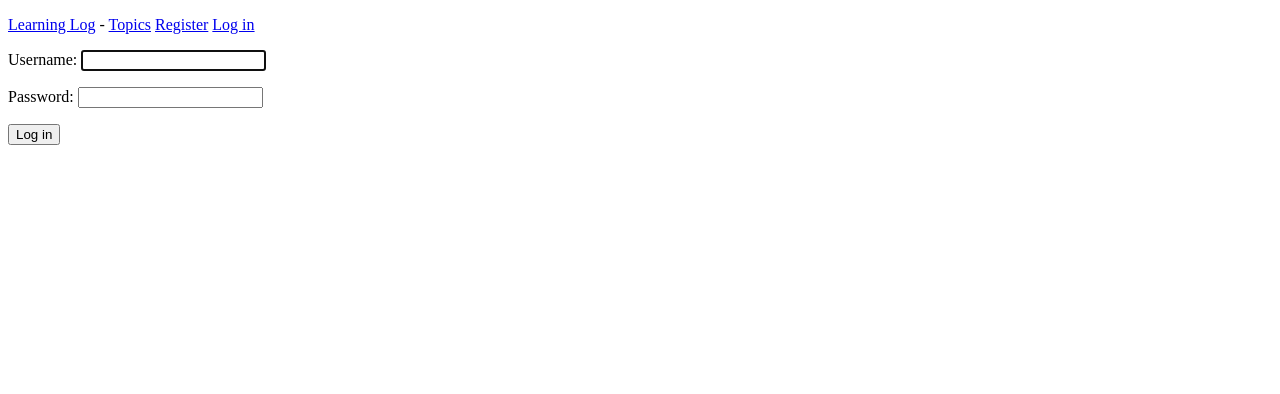
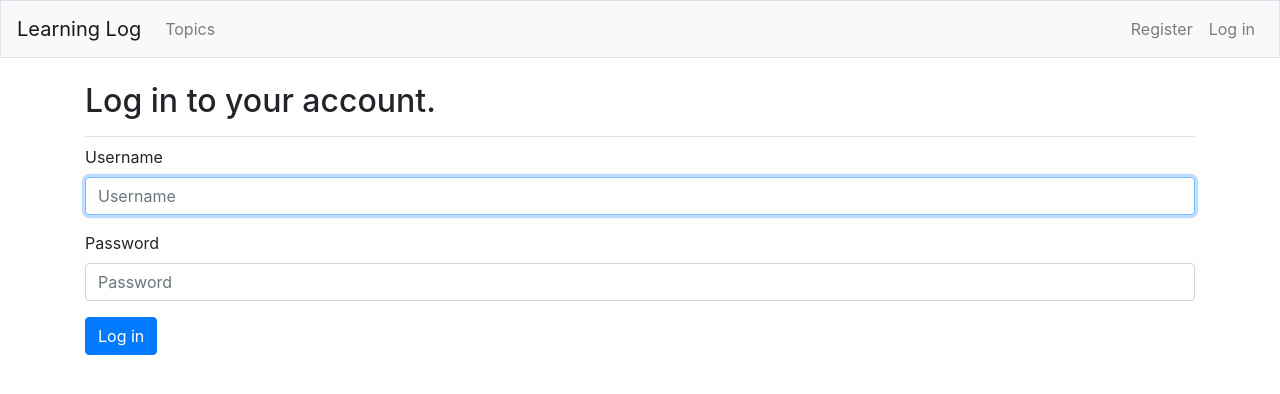
Before and after one commit to Volume999/Learning_Log, a Django app: page /users/login/ in a window 1280 px wide. Shown: the top 394 px of the page. Run offline with Django 4.2, Linux system fonts and the light colour scheme; some libraries are stand-ins or nearby versions.

Commit message:
Add User Functionality

```diff
--- a/learning_logs/templates/learning_logs/base.html
+++ b/learning_logs/templates/learning_logs/base.html
@@ -1,22 +1,53 @@
+{% load bootstrap4 %}
 <!DOCTYPE html>
 <html lang="en">
 <head>
     <meta charset="UTF-8">
-    <title>Title</title>
+    <meta name="viewport" content="width=device-width, initial-scale=1,
+ shrink-to-fit=no">
+    <title>Learning Log</title>
+    {% bootstrap_css %}
+    {% bootstrap_javascript jquery='full' %}
 </head>
 <body>
-<p>
-    <a href="{% url 'learning_logs:index' %}">Learning Log</a> -
-    <a href="{% url 'learning_logs:topics' %}">Topics</a>
-    {% if user.is_authenticated %}
-        Hello, {{ user.username }}
-        <a href="{% url 'users:logout' %}">Log Out</a>
-    {% else %}
-        <a href="{% url 'users:register' %}">Register</a>
-        <a href="{% url 'users:login' %}">Log in </a>
-    {% endif %}
-
-</p>
-{% block content %} {% endblock content %}
+<nav class="navbar navbar-expand-md navbar-light bg-light mb-4 border">
+    <a class="navbar-brand" href="{% url 'learning_logs:index' %}">
+        Learning Log</a>
+    <button class="navbar-toggler" type="button" data-toggle="collapse"
+            data-target="#navbarCollapse" aria-controls="navbarCollapse"
+            aria-expanded="false" aria-label="Toggle navigation">
+        <span class="navbar-toggler-icon"></span></button>
+    <div class="collapse navbar-collapse" id="navbarCollapse">
+        <ul class="navbar-nav mr-auto">
+            <li class="nav-item">
+                <a class="nav-link" href="{% url 'learning_logs:topics' %}">
+                    Topics</a></li>
+        </ul>
+        <ul class="navbar-nav ml-auto">
+            {% if user.is_authenticated %}
+                <li class="nav-item">
+                    <span class="navbar-text" }>Hello, {{ user.username }}.</span>
+                </li>
+                <li class="nav-item">
+                    <a class="nav-link" href="{% url 'users:logout' %}">Log out</a>
+                </li>
+            {% else %}
+                <li class="nav-item">
+                    <a class="nav-link" href="{% url 'users:register' %}">Register</a>
+                </li>
+                <li class="nav-item">
+                    <a class="nav-link" href="{% url 'users:login' %}">Log in</a></li>
+            {% endif %}
+        </ul>
+    </div>
+</nav>
+<main role="main" class="container">
+    <div class="pb-2 mb-2 border-bottom">
+        {% block page_header %}{% endblock page_header %}
+    </div>
+    <div>
+        {% block content %}{% endblock content %}
+    </div>
+</main>
 </body>
 </html>
--- /dev/null
+++ b/runtime.txt
@@ -0,0 +1 @@
+python-3.9.13
--- a/users/templates/registration/login.html
+++ b/users/templates/registration/login.html
@@ -1,18 +1,18 @@
 {% extends "learning_logs/base.html" %}
 
+{% load bootstrap4 %}
+{% block page_header %}
+    <h2>Log in to your account.</h2>
+{% endblock page_header %}
 {% block content %}
-
-    {% if form.errors %}
-        <p>Your username and password didn't match. Please try again. </p>
-    {% endif %}
-
-    <form action="{% url 'users:login' %}" method="post">
+    <form method="post" action="{% url 'users:login' %}" class="form">
         {% csrf_token %}
-        {{ form.as_p }}
-
-        <button name="submit">Log in</button>
+        {% bootstrap_form form %}
+        {% buttons %}
+            <button name="submit" class="btn btn-primary">Log in</button>
+        {% endbuttons %}
         <input type="hidden" name="next"
- value="{% url 'learning_logs:index' %}" />
+               value="{% url 'learning_logs:index' %}"/>
     </form>
 
 {% endblock content %}
```
Also changed, not shown: LearningLog/settings.py (+8 -0 lines), learning_logs/templates/learning_logs/index.html (+12 -5 lines), learning_logs/templates/learning_logs/topic.html (+14 -9 lines), learning_logs/templates/learning_logs/topics.html (+6 -5 lines), 1 other file.
